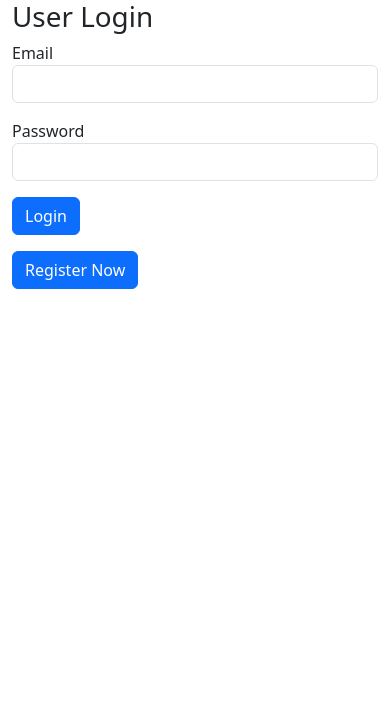
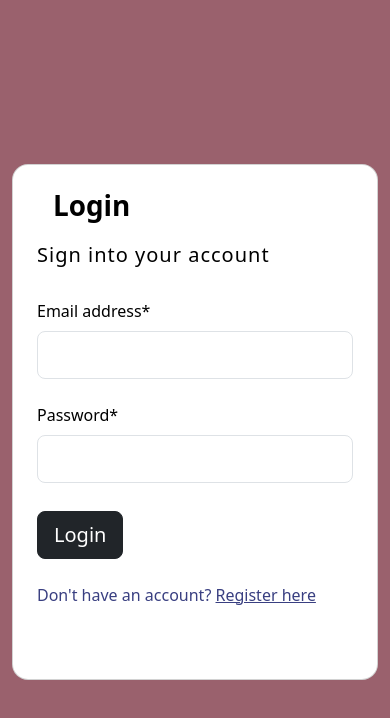
Before and after one commit to AyeshaMubasher/LearningAngular, an Angular app: page / in a window 390 px wide. Shown: the top 718 px of the page. Built offline with nearby package versions, Linux system fonts and the light colour scheme.

Commit message:
Add Validations and Improve frontend using bootstrap

```diff
--- a/src/app/app.module.ts
+++ b/src/app/app.module.ts
@@ -8,6 +8,7 @@ import { LoginPageComponent } from './login-page/login-page.component';
 import { SignUpPageComponent } from './sign-up-page/sign-up-page.component';
 import { HomePageComponent } from './home-page/home-page.component';
 import { HttpClientModule } from '@angular/common/http';
+import { CommonModule } from '@angular/common';
 
 @NgModule({
   declarations: [
@@ -21,7 +22,8 @@ import { HttpClientModule } from '@angular/common/http';
     AppRoutingModule,
     FormsModule,
     HttpClientModule,
-    ReactiveFormsModule
+    ReactiveFormsModule,
+    CommonModule
   ],
   providers: [],
   bootstrap: [AppComponent]
--- a/src/app/login-page/login-page.component.html
+++ b/src/app/login-page/login-page.component.html
@@ -1,18 +1,55 @@
-<div class="container">
-    <h1>User Login</h1>
-    <form #userlogin="ngForm" (ngSubmit)="Login()">
-      <div class="form-group">
-        <label for="email">Email</label><br>
-        <input type="text" name = "email" class="form-control" [(ngModel)]="formData.email">
+
+<section class="vh-100" style="background-color: #9A616D;">
+  <div class="container py-5 h-100">
+    <div class="row d-flex justify-content-center align-items-center h-100">
+      <div class="col col-xl-10">
+        <div class="card" style="border-radius: 1rem;">
+          <div class="row g-0">
+            <div class="col-md-6 col-lg-5 d-none d-md-block">
+              <img src="https://mdbcdn.b-cdn.net/img/Photos/new-templates/bootstrap-login-form/img1.webp"
+                alt="login form" class="img-fluid" style="border-radius: 1rem 0 0 1rem;" />
+            </div>
+            <div class="col-md-6 col-lg-7 d-flex align-items-center">
+              <div class="card-body p-4 p-lg-5 text-black">
+
+                <form (ngSubmit)="Login()" [formGroup]="loginForm">
+
+                  <div class="d-flex align-items-center mb-3 pb-1">
+                    <i class="fas fa-cubes fa-2x me-3" style="color: #ff6219;"></i>
+                    <span class="h1 fw-bold mb-0">Login</span>
+                  </div>
+
+                  <h5 class="fw-normal mb-3 pb-3" style="letter-spacing: 1px;">Sign into your account</h5>
+
+                  <div data-mdb-input-init class="form-outline mb-4">
+                    <label class="form-label" for="form2Example17">Email address*</label>
+                    <input type="email" id="form2Example17" class="form-control form-control-lg" formControlName="email"/>
+                    <div class="text-danger" *ngIf="loginForm.controls['email'].invalid && (isFormSubmitted || loginForm.controls['email'].touched || loginForm.controls['email'].dirty)">
+                      <span *ngIf="loginForm.controls['email'].errors?.['required']">Email is requird</span>
+                      <span *ngIf="loginForm.controls['email'].errors?.['email']">Email is invalid</span>
+                    </div>
+                  </div>
+
+                  <div data-mdb-input-init class="form-outline mb-4">
+                    <label class="form-label" for="form2Example27">Password*</label>
+                    <input type="password" id="form2Example27" class="form-control form-control-lg" formControlName="password"/>
+                    <div class="text-danger" *ngIf="loginForm.controls['password'].invalid && (isFormSubmitted || loginForm.controls['password'].touched || loginForm.controls['password'].dirty)">
+                      <span *ngIf="loginForm.controls['password'].errors?.['required']">Password is requird</span>
+                    </div>
+                  </div>
+
+                  <div class="pt-1 mb-4">
+                    <button data-mdb-button-init data-mdb-ripple-init class="btn btn-dark btn-lg btn-block" type="submit">Login</button>
+                  </div>
+                  <p class="mb-5 pb-lg-2" style="color: #393f81;">Don't have an account? <a href="/signUp"
+                      style="color: #393f81;" >Register here</a></p>
+                </form>
+
+              </div>
+            </div>
+          </div>
+        </div>
       </div>
-      <pre></pre>
-      <div class="form-group">
-        <label for="password">Password</label><br>
-        <input type="password" name = "password" class="form-control" [(ngModel)]="formData.password">
-      </div>
-      <pre></pre>
-      <button class="btn btn-primary" type="submit" >Login</button>
-      <pre></pre>
-      <button class="btn btn-primary" type="Register" (click)="Register()">Register Now</button>
-    </form>
+    </div>
   </div>
+</section>
--- a/src/app/login-page/login-page.component.ts
+++ b/src/app/login-page/login-page.component.ts
@@ -1,7 +1,8 @@
 import { HttpClient } from '@angular/common/http';
 import { Component, OnInit } from '@angular/core';
-import { FormControl, FormGroup } from '@angular/forms';
+import { FormControl, FormGroup, Validators } from '@angular/forms';
 import { Router } from '@angular/router';
+import { ReactiveFormsModule } from '@angular/forms';
 
 @Component({
   selector: 'app-login-page',
@@ -14,20 +15,34 @@ export class LoginPageComponent  {
     password:''
   };
 
-
+  isFormSubmitted: boolean = false
+  loginForm : FormGroup;
   constructor(private router:Router, private http: HttpClient){
-
+    this.loginForm=new FormGroup({
+      email: new FormControl("",[Validators.required,Validators.email]),
+      password: new FormControl("",[Validators.required])
+    })
   }
 
   Login(){
-    this.post();
+    const isFormValid = this.loginForm.valid;
+    console.log(!isFormValid)
+    this.isFormSubmitted = !isFormValid;
+    console.log("Login Form Submited");
+    if(isFormValid)
+      {
+        this.router.navigate(["/home"])//remove
+            //this.post();//uncomment
+      }
+
   }
   Register(){
+    console.log("Call Register");
     this.router.navigate(["/signUp"])
   }
 
   public post(){
-    this.http.post('http://localhost:8000/user/check',this.formData).subscribe((data)=>
+    this.http.post('http://localhost:8000/user/check',this.loginForm.value).subscribe((data)=>
       this.router.navigate(["/home"])
     ,(error)=>console.log("oops",error.status));
   }
--- a/src/app/sign-up-page/sign-up-page.component.html
+++ b/src/app/sign-up-page/sign-up-page.component.html
@@ -1,26 +1,66 @@
-<div class="container">
-    <h1>User Registration</h1>
-    <form  #userlogin="ngForm" (ngSubmit)="onSubmit()" [formGroup]="signUpForm" >
-      <div class="form-group">
-        <label for="firstname">FirstName</label><br>
-        <input type="text" name = "firstname" class="form-control" placeholder="Type First Name" [(ngModel)]="formData.FirstName">
+
+  <section class="vh-100" style="background-color: #9A616D;">
+    <div class="container py-5 h-100">
+      <div class="row d-flex justify-content-center align-items-center h-100">
+        <div class="col col-xl-10">
+          <div class="card" style="border-radius: 1rem;">
+            <div class="row g-0">
+              <div class="col-md-6 col-lg-5 d-none d-md-block">
+                <img src="https://mdbcdn.b-cdn.net/img/Photos/new-templates/bootstrap-login-form/img1.webp"
+                  alt="login form" class="img-fluid" style="border-radius: 1rem 0 0 1rem;" />
+              </div>
+              <div class="col-md-6 col-lg-7 d-flex align-items-center">
+                <div class="card-body p-4 p-lg-5 text-black">
+
+                  <form (ngSubmit)="onSubmit()" [formGroup]="signUpForm">
+
+                    <div class="d-flex align-items-center mb-3 pb-1">
+                      <i class="fas fa-cubes fa-2x me-3" style="color: #ff6219;"></i>
+                      <span class="h1 fw-bold mb-0">Register</span>
+                    </div>
+                    <div data-mdb-input-init class="form-outline mb-4">
+                      <label class="form-label" for="form2Example17">First Name*</label>
+                      <input type="text" id="form2Example17" class="form-control form-control-lg" formControlName="firstName"  />
+                      <div class="text-danger" *ngIf="signUpForm.controls['firstName'].invalid && (isFormSubmitted || signUpForm.controls['firstName'].touched || signUpForm.controls['firstName'].dirty)">
+                        <span *ngIf="signUpForm.controls['firstName'].errors?.['required']">First Name is requird</span>
+                      </div>
+                    </div>
+
+                    <div data-mdb-input-init class="form-outline mb-4">
+                      <label class="form-label" for="form2Example18">Second Name*</label>
+                      <input type="text" id="form2Example18" class="form-control form-control-lg" formControlName="lastName" />
+                      <div class="text-danger" *ngIf="signUpForm.controls['lastName'].invalid && (isFormSubmitted || signUpForm.controls['lastName'].touched || signUpForm.controls['lastName'].dirty)">
+                        <span *ngIf="signUpForm.controls['lastName'].errors?.['required']">Last Name is requird</span>
+                      </div>
+                    </div>
+
+                    <div data-mdb-input-init class="form-outline mb-4">
+                      <label class="form-label" for="form2Example19">Email address*</label>
+                      <input type="email" id="form2Example19" class="form-control form-control-lg" formControlName="email" />
+                      <div class="text-danger" *ngIf="signUpForm.controls['email'].invalid && (isFormSubmitted || signUpForm.controls['email'].touched || signUpForm.controls['email'].dirty)">
+                        <span *ngIf="signUpForm.controls['email'].errors?.['required']">Email is requird</span>
+                        <span *ngIf="signUpForm.controls['email'].errors?.['email']">Email is invalid</span>
+                      </div>
+                    </div>
+
+                    <div data-mdb-input-init class="form-outline mb-4">
+                      <label class="form-label" for="form2Example27">Password*</label>
+                      <input type="password" id="form2Example27" class="form-control form-control-lg" formControlName="password" />
+                      <div class="text-danger" *ngIf="signUpForm.controls['password'].invalid && (isFormSubmitted || signUpForm.controls['password'].touched || signUpForm.controls['password'].dirty)">
+                        <span *ngIf="signUpForm.controls['password'].errors?.['required']">Password is requird</span>
+                      </div>
+                    </div>
+
+                    <div class="pt-1 mb-4">
+                      <button data-mdb-button-init data-mdb-ripple-init class="btn btn-dark btn-lg btn-block" type="submit">Sign Up</button>
+                    </div>
+                  </form>
+
+                </div>
+              </div>
+            </div>
+          </div>
+        </div>
       </div>
-      <pre></pre>
-      <div class="form-group">
-        <label for="lastname">LastName</label><br>
-        <input type="text" name = "Lastname" class="form-control" placeholder="Type Last Name" [(ngModel)]="formData.LastName">
-      </div>
-      <pre></pre>
-      <div class="form-group">
-        <label for="email">Email</label><br>
-        <input type="text" name = "email" class="form-control" placeholder="Type email" [(ngModel)]="formData.email">
-      </div>
-      <pre></pre>
-      <div class="form-group">
-        <label for="password">Password</label><br>
-        <input type="password" name = "password" class="form-control" placeholder="Type password" [(ngModel)]="formData.password">
-      </div>
-      <pre></pre>
-      <button class="btn btn-primary" typre="submit" >Submit</button>
-    </form>
-  </div>
+    </div>
+  </section>
--- a/src/app/sign-up-page/sign-up-page.component.ts
+++ b/src/app/sign-up-page/sign-up-page.component.ts
@@ -1,42 +1,46 @@
+import { CommonModule } from '@angular/common';
 import { HttpClient } from '@angular/common/http';
 import { Component, OnInit } from '@angular/core';
-import { FormControl, FormGroup } from '@angular/forms';
+import {  FormControl, FormGroup, ReactiveFormsModule, Validators } from '@angular/forms';
 import { Router } from '@angular/router';
 
 @Component({
   selector: 'app-sign-up-page',
   templateUrl: './sign-up-page.component.html',
-  styleUrl: './sign-up-page.component.css'
+  styleUrl: './sign-up-page.component.css',
 })
 
 
 
 export class SignUpPageComponent  {
-  formData={
-    FirstName: '',
-    LastName: '',
-    email: '',
-    password:''
-  };
 
+  isFormSubmitted: boolean = false
   signUpForm: FormGroup;
    constructor(private router:Router,private http:HttpClient){
     this.signUpForm = new FormGroup({
-      firstName: new FormControl(""),
-      lastName: new FormControl(""),
-      email: new FormControl(""),
-      password: new FormControl("")
+      firstName: new FormControl("",[Validators.required]),
+      lastName: new FormControl("",[Validators.required]),
+      email: new FormControl("",[Validators.required,Validators.email]),
+      password: new FormControl("",[Validators.required])
     });
    }
 
   onSubmit(){
-    console.log("form data",this.formData);
-    this.post();
-    this.router.navigate(["\login"]);
+    const isFormValid = this.signUpForm.valid;
+    console.log(!isFormValid)
+    this.isFormSubmitted = !isFormValid;
+    if(isFormValid)
+      {
+        //this.post();
+        this.router.navigate(["\login"]);
+      }
+    //console.log("form data",this.formData);
+    console.log("Values: ",this.signUpForm.value);
   }
   public post(){
-    this.http.post('http://localhost:8000/addUser',this.formData).subscribe((data)=>{
+    this.http.post('http://localhost:8000/addUser',this.signUpForm.value).subscribe((data)=>{
       console.log(data);
+      this.router.navigate(["\login"]);
     });
   }
 }
```
